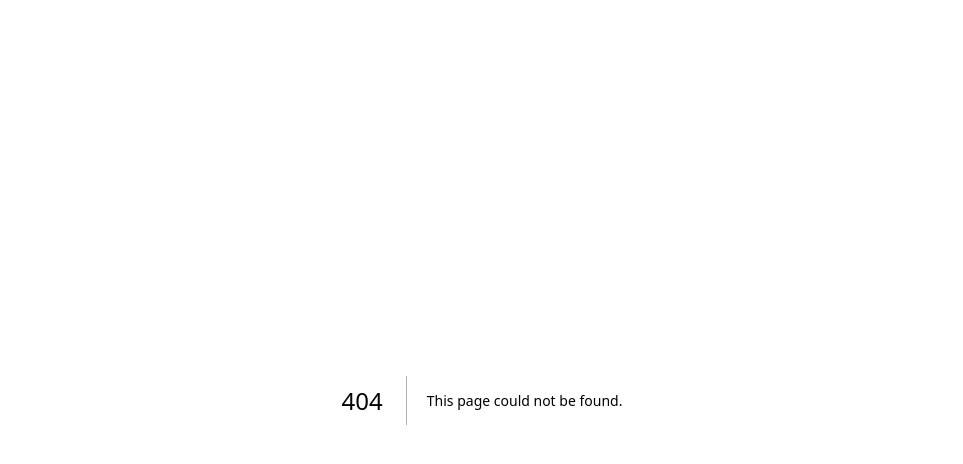
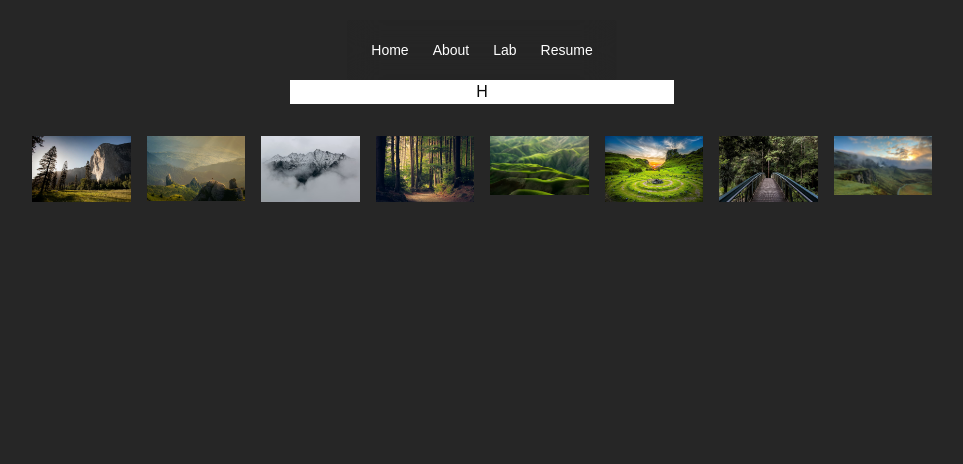
Before and after one commit to Ayusht0mar/components, a Next.js app: page /glassmaterialnavbar in a window 1280 px wide. Before the commit this address had no page. Shown: the top 464 px of the page, without its empty margins (158-1121 px from the left). Built offline with nearby package versions, Linux system fonts and the light colour scheme.

Commit message:
Glass Material Navbar Component Created

```diff
--- /dev/null
+++ b/src/app/(components)/glassmaterialnavbar/page.tsx
@@ -0,0 +1,43 @@
+import { div } from "framer-motion/client"
+import InfiniteScrollingCarousel from "../infinitescrollingcarousel/page";
+
+const GlassMaterialNavbar = () => {
+    const navLinks = [
+        {
+            display: "Home"
+        },
+        {
+            display: "About"
+        },
+        {
+            display: "Lab"
+        },
+        {
+            display: "Resume"
+        },
+
+    ]
+
+    return (
+        <div className="h-[200vh] bg-neutral-800">
+            <nav className="sticky top-0 z-10 pt-5">
+                <ul className="flex items-center gap-6 text-sm py-5 px-6 text-white justify-center bg-neutral-800/30 backdrop-blur-lg rounded-sm w-fit mx-auto">
+                    {navLinks.map((link) => (
+                        <li key={link.display}>
+                            {link.display}
+                        </li>
+                    ))}
+                </ul>
+            </nav>
+
+            <div className="text-center bg-white w-96 mx-auto">
+                H
+            </div>
+            <div className="w-[900px] relative h-60 mx-auto">
+                <InfiniteScrollingCarousel/>
+            </div>
+        </div>
+     );
+}
+
+export default GlassMaterialNavbar;
```
